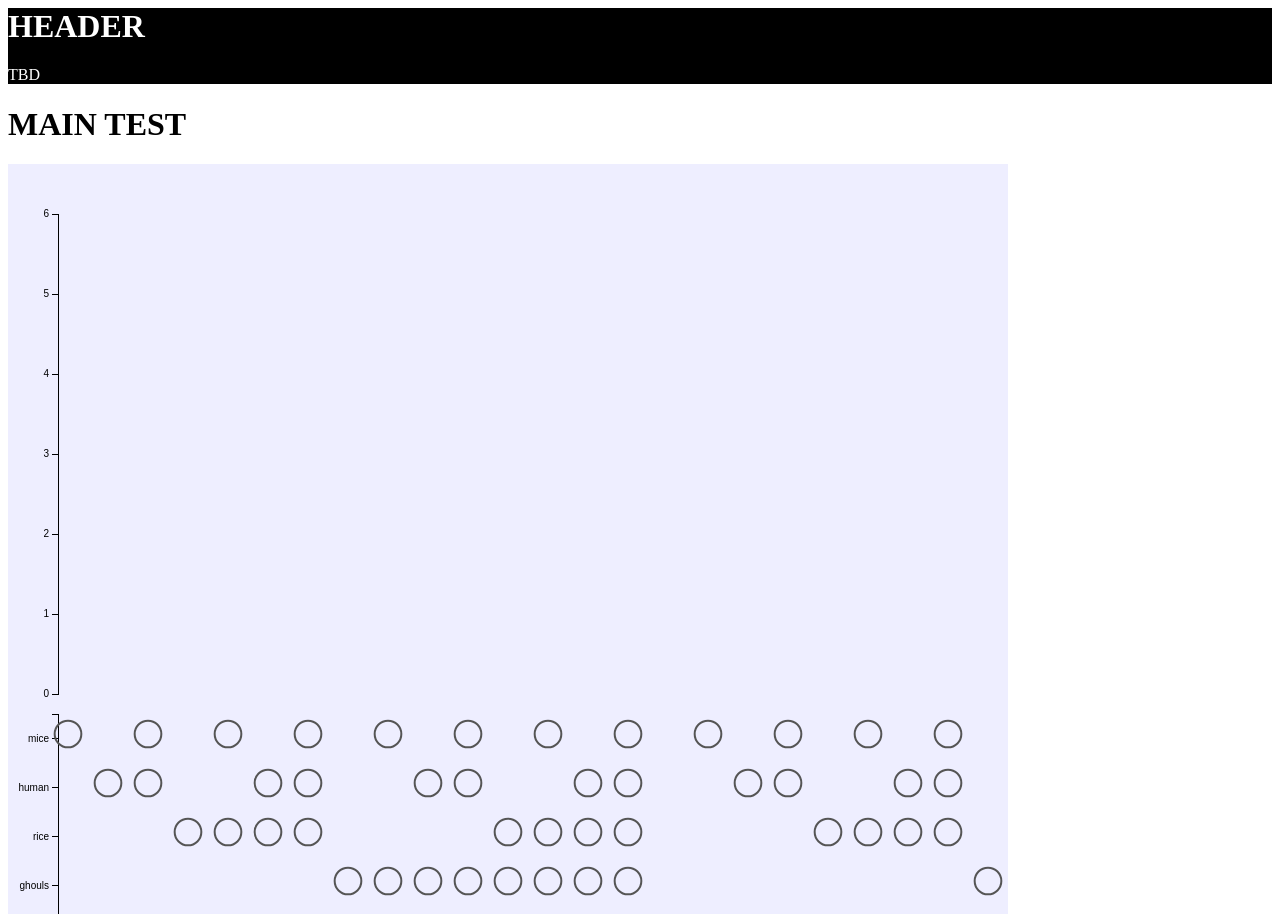
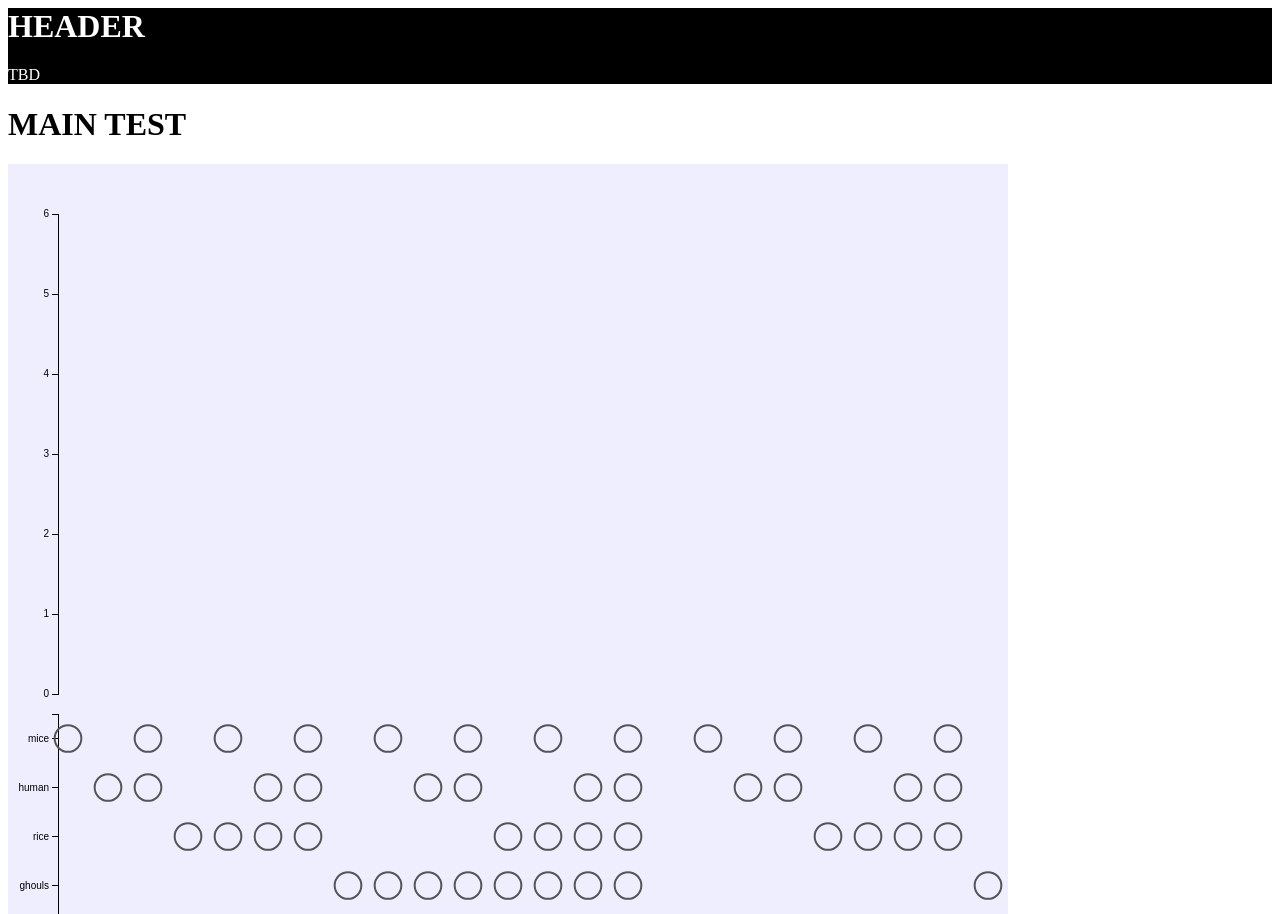
Before and after one commit to chabb/dominoPlot, a website: page web/index.html in a window 1280 px wide. Shown: the top 914 px of the page. Drawn offline with nearby package versions, Linux system fonts and the light colour scheme.

Commit message:
Circle alignment

```diff
--- a/web/index.html
+++ b/web/index.html
@@ -8,6 +8,7 @@
     <script type="text/javascript" src='https://code.jquery.com/jquery-2.1.4.min.js'></script>
     <script type="text/javascript" src="src/scripts/dataEngine.js"></script>
     <script type="text/javascript" src="src/scripts/svgChart.js"></script>
+    <script type="text/javascript" src="src/scripts/ui.js"></script>
 
 </head>
 
--- a/web/src/scripts/svgChart.js
+++ b/web/src/scripts/svgChart.js
@@ -166,12 +166,14 @@
           .attr("transform", function(d,i){ console.log('data',d); return "translate("+(barWidth * i )+",0)" });
 
 
+        var padding = yDomino.rangeBand()/2;
         dominos.selectAll("circle").data(function(d){return reprojectArray(d,data[0])},function(d,i,j){ return d.compoundId; })
           .enter()
           .append("circle")
           .attr("cx",function(d,i){ return center})
-          .attr("cy",function(d,i){ console.log(d,(result.currentMapping[d.set]));return center + (x.rangeBand())* (result.currentMapping[d.set]-1)} )
-          .attr("r", function(d) {  return r })
+          .attr("cy",function(d,i){ return padding + yDomino(d.set )}) // quasi-bon il fuat la moitioe en fiat
+          .attr("r", function(d)  { return r })
+          .attr("fill","none")
           .attr("visibility",function(d,i) {
             return d.hasCircle ? "visible" : "hidden";
           })
```
